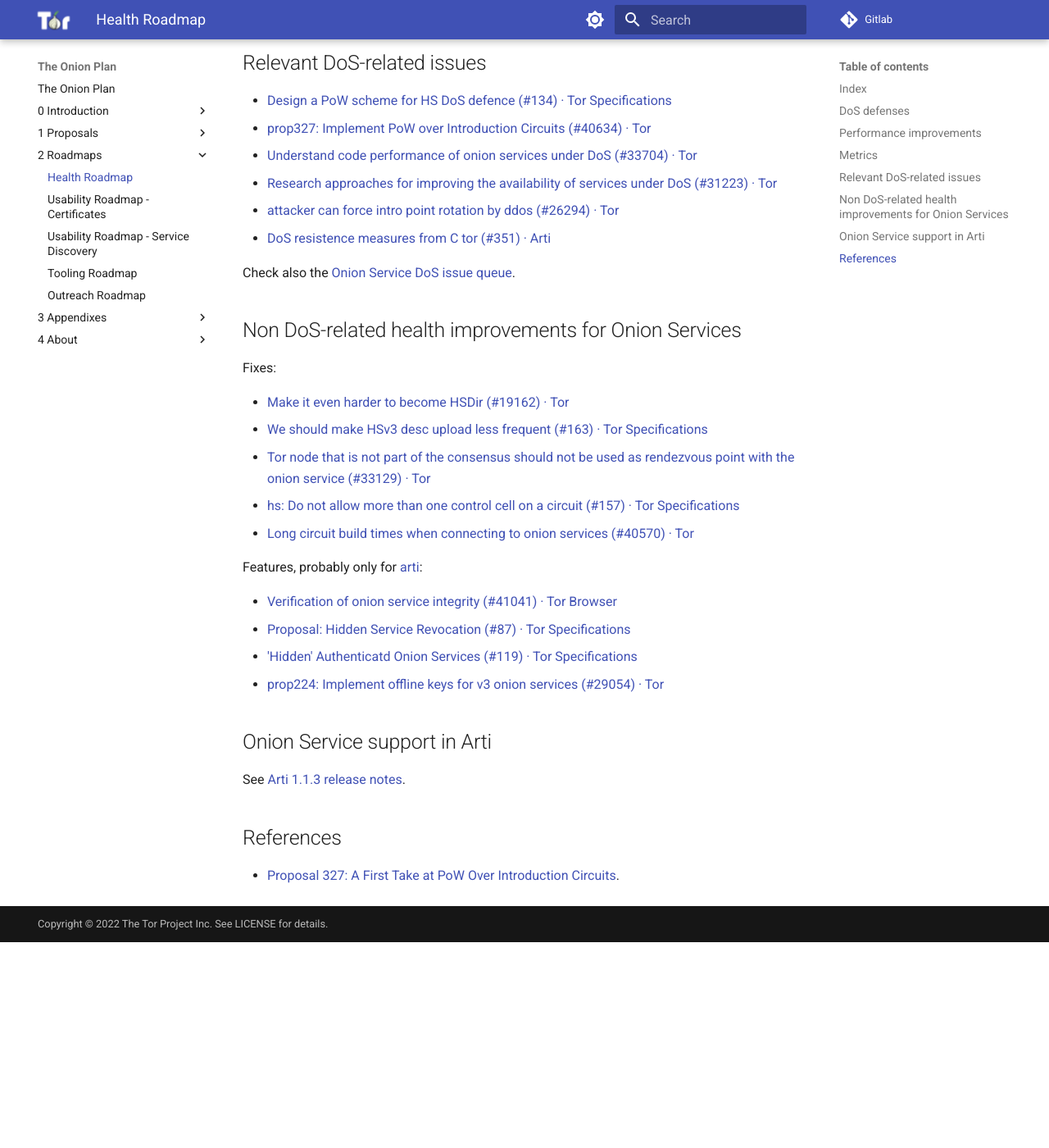
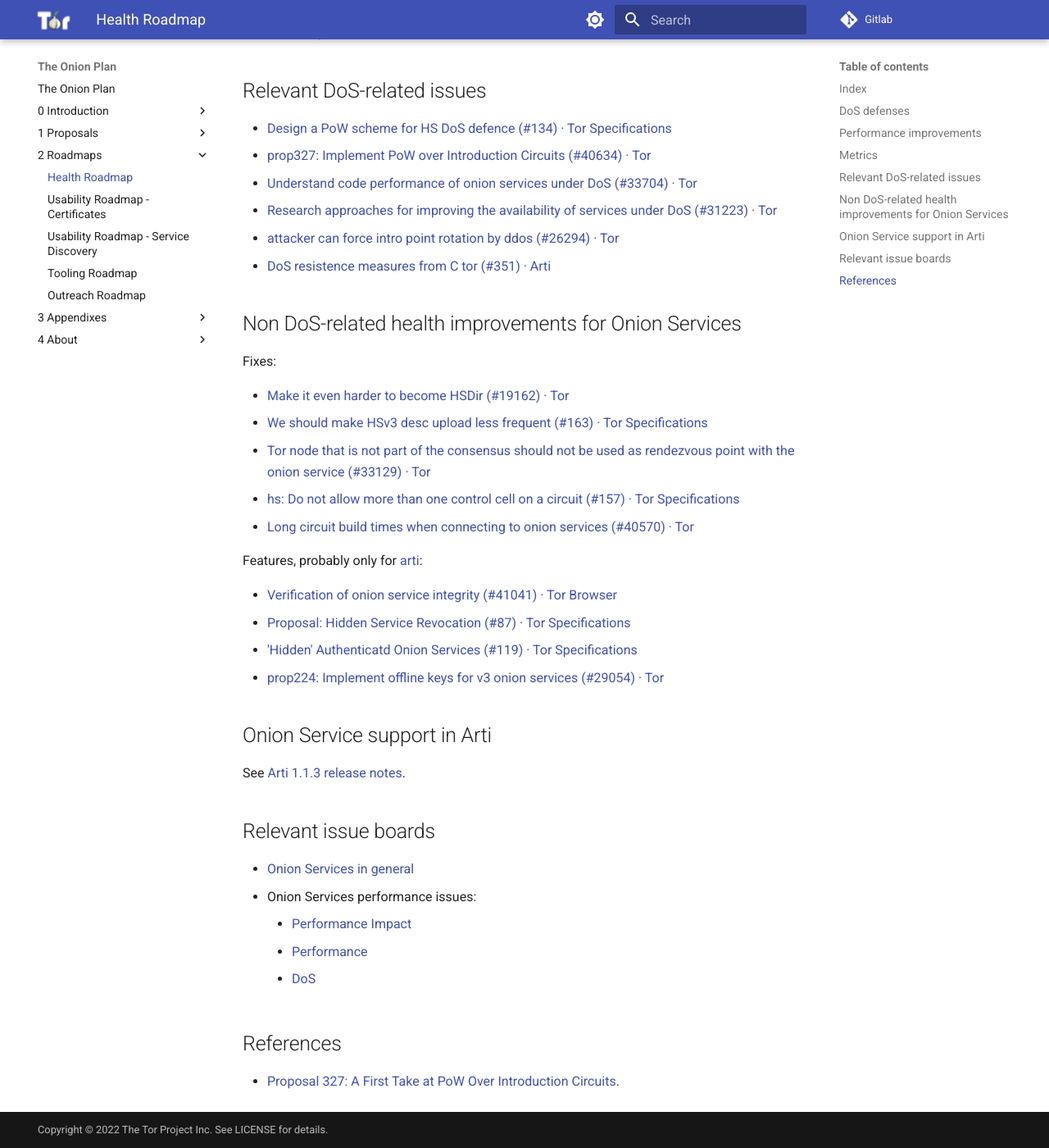
Before and after one commit to offsoc/onionplan, an MkDocs documentation site: the page built from docs/2 - Roadmaps/01 - Roadmap: Health Proposal.md, in a window 1280 px wide and 1400 px high, scrolled down 1030 px. Shown: the whole window at 82% size. Built offline with MkDocs 1.6.1 and Material for MkDocs 9.7.7, drawn with Linux system fonts in a browser that asks for light colours; before the commit the page ends 2179 px from its top, so only the background shows below that; some of the changed text lies outside the part shown.

Commit message:
Feat: Health Roadmap: relevant issue boards

```diff
--- a/docs/2 - Roadmaps/01 - Roadmap: Health Proposal.md
+++ b/docs/2 - Roadmaps/01 - Roadmap: Health Proposal.md
@@ -31,9 +31,6 @@
 * [attacker can force intro point rotation by ddos (#26294) · Tor](https://gitlab.torproject.org/tpo/core/tor/-/issues/26294)
 * [DoS resistence measures from C tor (#351) · Arti](https://gitlab.torproject.org/tpo/core/arti/-/issues/351)
 
-Check also the [Onion Service DoS issue
-queue](https://gitlab.torproject.org/groups/tpo/-/issues/?sort=created_date&state=opened&label_name%5B%5D=DoS&label_name%5B%5D=Onion%20Services&first_page_size=20).
-
 ## Non DoS-related health improvements for Onion Services
 
 Fixes:
@@ -55,6 +52,14 @@ Features, probably only for [arti](https://gitlab.torproject.org/tpo/core/arti/)
 
 See [Arti 1.1.3 release notes](https://blog.torproject.org/arti_113_released/).
 
+## Relevant issue boards
+
+* [Onion Services in general](https://gitlab.torproject.org/groups/tpo/-/boards?label_name[]=Onion%20Services)
+* Onion Services performance issues:
+    * [Performance Impact](https://gitlab.torproject.org/groups/tpo/-/boards?label_name[]=Onion%20Services&label_name[]=Performance%20Impact)
+    * [Performance](https://gitlab.torproject.org/groups/tpo/-/boards?label_name[]=Onion%20Services&label_name[]=Performance)
+    * [DoS](https://gitlab.torproject.org/groups/tpo/-/boards?label_name[]=Onion%20Services&label_name[]=DoS)
+
 ## References
 
 * [Proposal 327: A First Take at PoW Over Introduction Circuits](https://gitlab.torproject.org/tpo/core/torspec/-/blob/main/proposals/327-pow-over-intro.txt).
```
